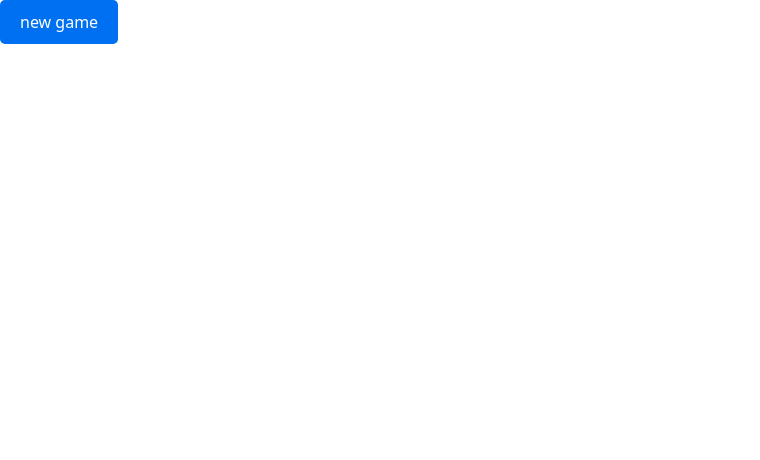
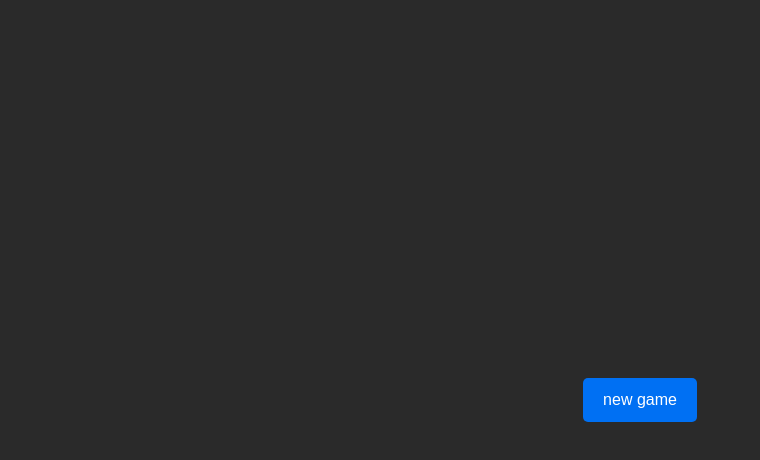
Before and after one commit to alexliver/srfe, a Next.js app: page / in a window 1280 px wide. Shown: the top 460 px of the page, without its empty margins (0-760 px from the left). Built offline with nearby package versions, Linux system fonts and the light colour scheme.

Commit message:
update css

```diff
--- a/app/gamesession/page.tsx
+++ b/app/gamesession/page.tsx
@@ -1,4 +1,5 @@
 "use client";
+import Loading from '@/app/ui/loading';
 import {getSessionId, getQueryString} from '@/app/lib/utils';
 import {toggleReady, getGameSessionStatus, newGame, startGame} from '@/app/lib/data';
 import { useRouter } from 'next/navigation';
@@ -43,7 +44,7 @@ function Page1() {
       text = 'ready';
     else
       text = 'not ready';
-    return (<div>{text}</div>);
+    return (<span>{text}</span>);
   };
 
   const getReadyComponent = (isMe:boolean, isReady:boolean, setReady:any) => {
@@ -87,10 +88,10 @@ function Page1() {
   const playerTwoReadyComponent = getReadyComponent(player == 1, isPlayerTwoReady,
     setPlayerTwoReady);
 
-  if (isLoading)
-    return (<main>loading</main>);
   return (
     <main >
+      {isLoading?<Loading />:null}
+      <div className='shakespeare'>
         <div >
           player one {playerOneReadyComponent}
         </div>
@@ -101,6 +102,7 @@ function Page1() {
         || player == 1}>
           start game
         </button>
+      </div>
     </main>
   );
 }
--- a/app/lib/utils.ts
+++ b/app/lib/utils.ts
@@ -21,6 +21,22 @@ export const getQueryString = (q:string) : string => {
       return value;
   }
   throw new Error(`Missing query parameter: ${q}`);
+}
+
+export const getModalStyle = ():any => {
+  return {
+    overlay: {
+      zIndex:100,
+    },
+    content: {
+      top: '50%',
+      left: '50%',
+      right: 'auto',
+      bottom: 'auto',
+      marginRight: '-50%',
+      transform: 'translate(-50%, -50%)'
+    },
+  };
 }
 
 export const formatCurrency = (amount: number) => {
--- a/app/page.tsx
+++ b/app/page.tsx
@@ -1,4 +1,5 @@
 "use client";
+import Loading from '@/app/ui/loading';
 import React, { useState, useEffect } from 'react';
 import { v4 as uuidv4 } from 'uuid';
 import {getSessionId} from '@/app/lib/utils';
@@ -17,14 +18,9 @@ export default function Page() {
     router.push('/gamesession?id=' + id);
   };
 
-  if (isLoading)
-    return (
-      <main >
-        loading
-      </main>
-    );
   return (
     <main >
+      {isLoading?<Loading />:null}
       <div >
         <button onClick={onClickNewGame}>
           new game
--- /dev/null
+++ b/app/ui/disappearing_text.tsx
@@ -0,0 +1,13 @@
+'use client';
+
+interface ParentProps {
+  children: React.ReactNode; // Type for children
+}
+
+export default function DisappearingText({ children}: ParentProps) {
+  return (
+    <div className="animated-overlay">
+      <div className="animated-text">{children}</div>
+    </div>
+  );
+}
--- a/app/ui/global.css
+++ b/app/ui/global.css
@@ -1,7 +1,16 @@
 @tailwind base;
 @tailwind components;
 @tailwind utilities;
-
+main {
+  flex-direction: column;
+  background-color: #2a2a2a;
+  display: flex;
+  justify-content: center;
+  align-items: center;
+  height: 100vh;
+  margin: 0;
+  font-family: 'Arial', sans-serif;
+}
 /* styles/button.css */
 button {
   background-color: #0070f3; /* Primary color */
@@ -155,3 +164,305 @@ button:disabled {
     top: 0;
     left: 5px;
 }
+
+
+.hacker-console {
+  background-color: #000;
+  color: #00ff00;
+  font-family: 'Courier New', Courier, monospace;
+  padding: 20px;
+  border: 2px solid #00ff00;
+  width: 80%;
+  max-width: 500px;
+  overflow: auto;
+  box-shadow: 0 0 10px rgba(0, 255, 0, 0.5);
+}
+
+.colorchange {
+  animation: changeColor 1.5s ease-out forwards; /* Apply animation */
+}
+
+@keyframes changeColor {
+  0% { color: #ff0000; }
+  100% { color: #00ff00; }
+}
+
+.hacker-console h1 {
+  color: #00ff00;
+  font-size: 24px;
+  margin: 0 0 10px 0;
+}
+
+.hacker-console p {
+  margin: 0;
+}
+
+.hacker-console .blink {
+  animation: blink 1s step-end infinite;
+}
+
+@keyframes blink {
+  from, to {
+    visibility: hidden;
+  }
+  50% {
+    visibility: visible;
+  }
+}
+
+.wild-west {
+  background-color: #d2b48c;
+  color: #4b2e1a;
+  font-family: 'Georgia', serif;
+  padding: 20px;
+  border: 5px solid #8b4513;
+  width: 80%;
+  max-width: 500px;
+  text-align: center;
+  box-shadow: 0 0 10px rgba(0, 0, 0, 0.5);
+  position: relative;
+}
+
+.wild-west h1 {
+  font-family: 'Georgia', serif;
+  font-size: 36px;
+  margin-bottom: 10px;
+}
+
+.wild-west p {
+  font-size: 18px;
+  line-height: 1.6;
+  margin-bottom: 10px;
+}
+
+.wild-west:before,
+.wild-west:after {
+  content: '';
+  position: absolute;
+  width: 100%;
+  height: 100%;
+  border: 5px solid #8b4513;
+  top: -10px;
+  left: -10px;
+  z-index: -1;
+}
+
+.wild-west:after {
+  top: 10px;
+  left: 10px;
+}
+
+
+.casino {
+  background-color: #000;
+  color: #ffd700;
+  font-family: 'Arial', sans-serif;
+  padding: 20px;
+  border: 5px solid #c0c0c0;
+  border-radius: 10px;
+  width: 80%;
+  max-width: 500px;
+  text-align: center;
+  box-shadow: 0 0 20px rgba(255, 215, 0, 0.7);
+  position: relative;
+}
+
+.casino h1 {
+  font-family: 'Brush Script MT', cursive;
+  font-size: 36px;
+  margin-bottom: 10px;
+  color: #ff0000;
+  text-shadow: 2px 2px #000;
+}
+
+.casino p {
+  font-size: 18px;
+  line-height: 1.6;
+  margin-bottom: 10px;
+}
+
+.casino:before,
+.casino:after {
+  content: '';
+  position: absolute;
+  width: 100%;
+  height: 100%;
+  border: 5px solid #c0c0c0;
+  top: -10px;
+  left: -10px;
+  z-index: -1;
+  border-radius: 10px;
+}
+
+.casino:after {
+  top: 10px;
+  left: 10px;
+}
+
+
+.shakespeare {
+  background-color: #fff;
+  border: 2px solid #d4af37; /* Gold color */
+  border-radius: 12px;
+  padding: 20px;
+  width: 80%;
+  max-width: 800px;
+  box-shadow: 0 4px 8px rgba(0, 0, 0, 0.2);
+  text-align: center;
+}
+
+.shakespeare h1 {
+  font-family: 'Garamond', serif;
+  font-size: 2.5em;
+  color: #2a2a2a; /* Dark gray color */
+  margin-bottom: 15px;
+  text-shadow: 1px 1px 2px rgba(0, 0, 0, 0.1);
+}
+
+.shakespeare p {
+  font-family: 'Garamond', serif;
+  font-size: 1.2em;
+  color: #333; /* Slightly lighter dark gray */
+  line-height: 1.6;
+  margin: 0;
+}
+
+
+/* Fancy link styling */
+.fancy-link {
+  position: relative;
+  text-decoration: none; /* Remove underline */
+  color: #3498db; /* Primary link color */
+  font-family: 'Arial', sans-serif; /* Font style */
+  font-size: 18px; /* Font size */
+  padding: 10px 15px; /* Padding around the text */
+  border-radius: 8px; /* Rounded corners */
+  background: linear-gradient(45deg, #3498db, #8e44ad); /* Gradient background */
+  background-clip: text; /* Clip background to text */
+  color: transparent; /* Hide text color */
+  transition: color 0.4s ease, transform 0.3s ease; /* Smooth transitions */
+  overflow: hidden;
+  box-shadow: 0 4px 6px rgba(0, 0, 0, 0.2); /* Shadow effect */
+}
+
+/* Fancy link hover effect */
+.fancy-link::before {
+  content: '';
+  position: absolute;
+  top: 0;
+  left: 0;
+  width: 100%;
+  height: 100%;
+  background: rgba(255, 255, 255, 0.3); /* Semi-transparent white */
+  transform: scaleX(0);
+  transform-origin: bottom right;
+  transition: transform 0.4s ease;
+  z-index: 1;
+}
+
+/* Hover state styling */
+.fancy-link:hover {
+  color: #fff; /* Text color on hover */
+  transform: scale(1.05); /* Slightly enlarge the link */
+}
+
+.fancy-link:hover::before {
+  transform: scaleX(1); /* Expand the overlay effect */
+}
+
+/* Active state styling */
+.fancy-link:active {
+  color: #2980b9; /* Darker color when active */
+  transform: scale(0.98); /* Slightly shrink the link */
+}
+
+/* Base styling for the full-screen loading overlay */
+.loading-overlay {
+  position: fixed;
+  top: 0;
+  left: 0;
+  width: 100vw;
+  height: 100vh;
+  background: rgba(0, 0, 0, 0.7); /* Semi-transparent background */
+  display: flex;
+  flex-direction: column;
+  justify-content: center;
+  align-items: center;
+  z-index: 9999; /* Ensure it sits on top of other content */
+}
+
+/* Loading spinner styling */
+.spinner {
+  border: 8px solid rgba(0, 0, 0, 0.2); /* Light border */
+  border-top: 8px solid #3498db; /* Colored border */
+  border-radius: 50%; /* Circular shape */
+  width: 50px;
+  height: 50px;
+  animation: spin 1s linear infinite; /* Spin animation */
+}
+
+/* Spinner animation */
+@keyframes spin {
+  0% { transform: rotate(0deg); }
+  100% { transform: rotate(360deg); }
+}
+
+/* Loading text styling */
+.loading-overlay p {
+  color: #fff;
+  font-size: 18px;
+  margin-top: 20px;
+  font-family: Arial, sans-serif;
+  text-align: center;
+}
+
+/* Main content styling for demonstration */
+.content {
+  padding: 20px;
+}
+
+
+/* Styling for the animated text */
+.animated-text {
+  font-size: 24px; /* Initial font size */
+  color: #3498db; /* Text color */
+  text-align: center;
+  text-shadow:
+    1px 1px 0 #fff, /* Horizontal and vertical offset of the shadow */
+    -1px -1px 0 #fff, /* Additional shadows to create the outline effect */
+    1px -1px 0 #fff,
+    -1px 1px 0 #fff;
+  animation: enlargeAndDisappear 1.5s ease-out forwards; /* Apply animation */
+}
+
+/* Keyframes for enlarging and disappearing effect */
+@keyframes enlargeAndDisappear {
+  0% {
+    transform: scale(1); /* Start at normal size */
+    color: #3498db; /* Starting color */
+    opacity: 1; /* Fully visible */
+  }
+  50% {
+    transform: scale(2); /* Enlarge text */
+    color: #e74c3c; /* Intermediate color */
+    opacity: 0.7; /* Partially transparent */
+  }
+  100% {
+    transform: scale(3); /* Further enlarge text */
+    color: #3498db; /* Ending color */
+    opacity: 0; /* Fully transparent */
+  }
+}
+
+.animated-overlay {
+  position: fixed; /* Fixed position to keep it in the viewport */
+  top: 0;
+  left: 0;
+  width: 100vw;
+  height: 100vh;
+  display: flex;
+  justify-content: center;
+  align-items: center;
+  z-index: 10; /* Ensure it's above other content */
+  pointer-events: none;
+}
--- /dev/null
+++ b/app/ui/loading.tsx
@@ -0,0 +1,11 @@
+'use client';
+
+
+export default function Loading() {
+  return (
+    <div class="loading-overlay">
+      <div class="spinner"></div>
+      <p>Loading...</p>
+    </div>
+  );
+}
--- a/deployment.yaml
+++ b/deployment.yaml
@@ -15,6 +15,6 @@ spec:
     spec:
       containers:
       - name: nextjs
-        image: 471112789277.dkr.ecr.us-east-2.amazonaws.com/srfe:latest
+        image: 471112789277.dkr.ecr.us-east-2.amazonaws.com/srfe:2
         ports:
         - containerPort: 3000
--- a/package.json
+++ b/package.json
@@ -19,6 +19,7 @@
     "postcss": "8.4.38",
     "react": "19.0.0-rc-f38c22b244-20240704",
     "react-dom": "19.0.0-rc-f38c22b244-20240704",
+    "react-modal": "^3.16.1",
     "react-tooltip": "^5.27.1",
     "tailwindcss": "3.4.4",
     "typescript": "5.5.2",
```
Also changed, not shown: app/game/page.tsx (+65 -40 lines), 1 other file (tests, documents, lock files or other folders). Lines whose indentation alone changed are shown as unchanged.
